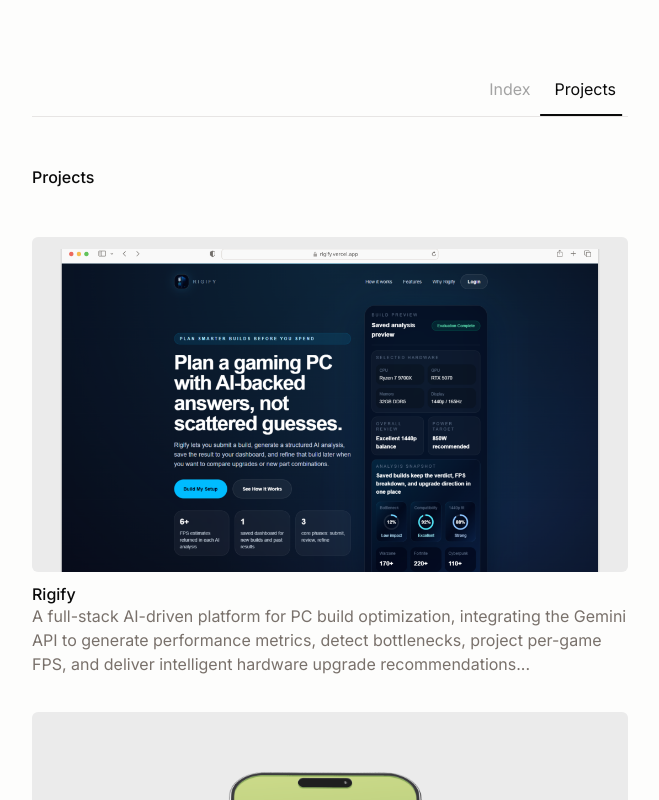
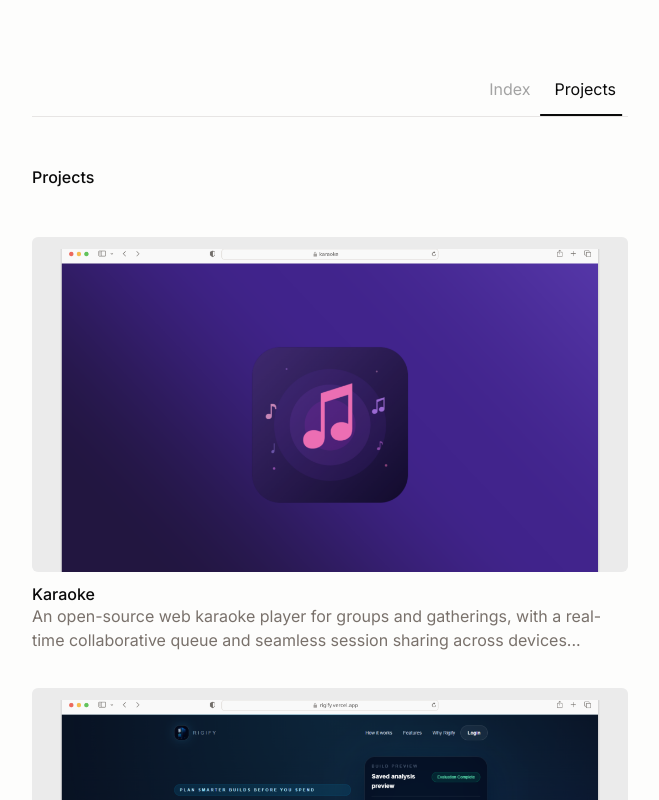
Before and after one commit to cdemzy/portfolio, a Next.js app: page /projects in a window 1280 px wide. Shown: the top 800 px of the page, without its empty margins (310-969 px from the left). Built offline with nearby package versions, Linux system fonts and the light colour scheme.

Commit message:
feat: add Karaoke project to the portfolio
- Introduced a new project, Karaoke, featuring an open-source web karaoke player for groups and gatherings.
- Added project details including description, tags, and an image for visual representation.

```diff
--- a/app/projects/page.tsx
+++ b/app/projects/page.tsx
@@ -11,6 +11,7 @@ import Forum from '@/public/projects/dalForum/cover.png'
 import Barter from '@/public/projects/barter/cover.png'
 import Rigify from '@/public/projects/rigify/cover.png'
 import Sonetix from '@/public/projects/sonetix/cover.png'
+import Karaoke from '@/public/projects/karaoke/cover.png'
 
 const projectsData = [
     {
@@ -48,6 +49,12 @@ const projectsData = [
       description:"A full-stack AI-driven platform for PC build optimization, integrating the Gemini API to generate performance metrics, detect bottlenecks, project per-game FPS, and deliver intelligent hardware upgrade recommendations...",
       tags: ["Next.js", "Gemini API", "Supabase", "Tailwindv4", "Full-stack AI-powered project"],
       imageUrl: Rigify,
+    },
+    {
+      title: "Karaoke",
+      description:"An open-source web karaoke player for groups and gatherings, with a real-time collaborative queue and seamless session sharing across devices...",
+      tags: ["Next.js", "Gemini API", "Supabase", "Tailwindv4", "Full-stack AI-powered project"],
+      imageUrl: Karaoke,
     },
 
   ] as const;
```
Also changed, not shown: public/projects/karaoke/cover.png (added).
